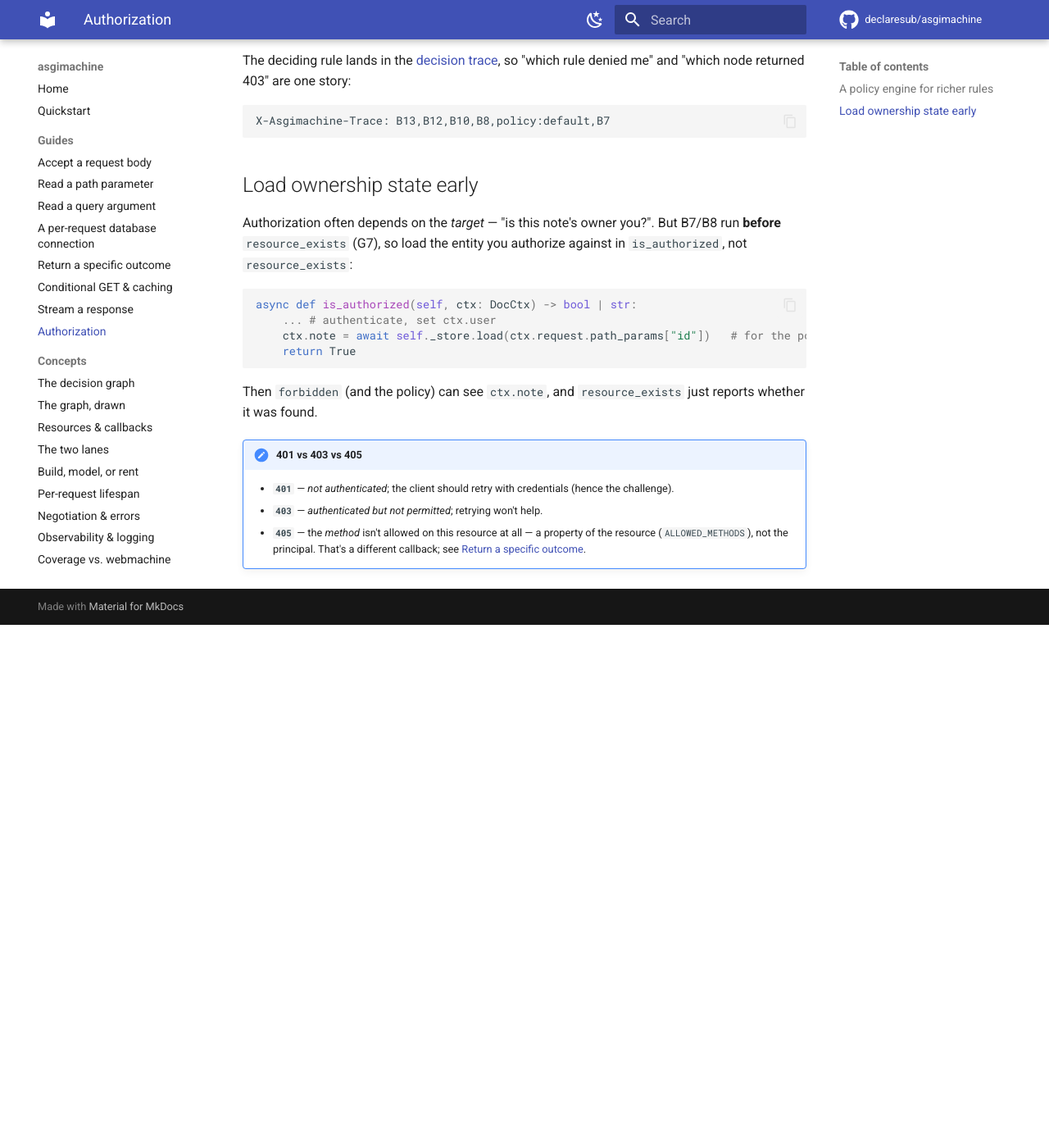
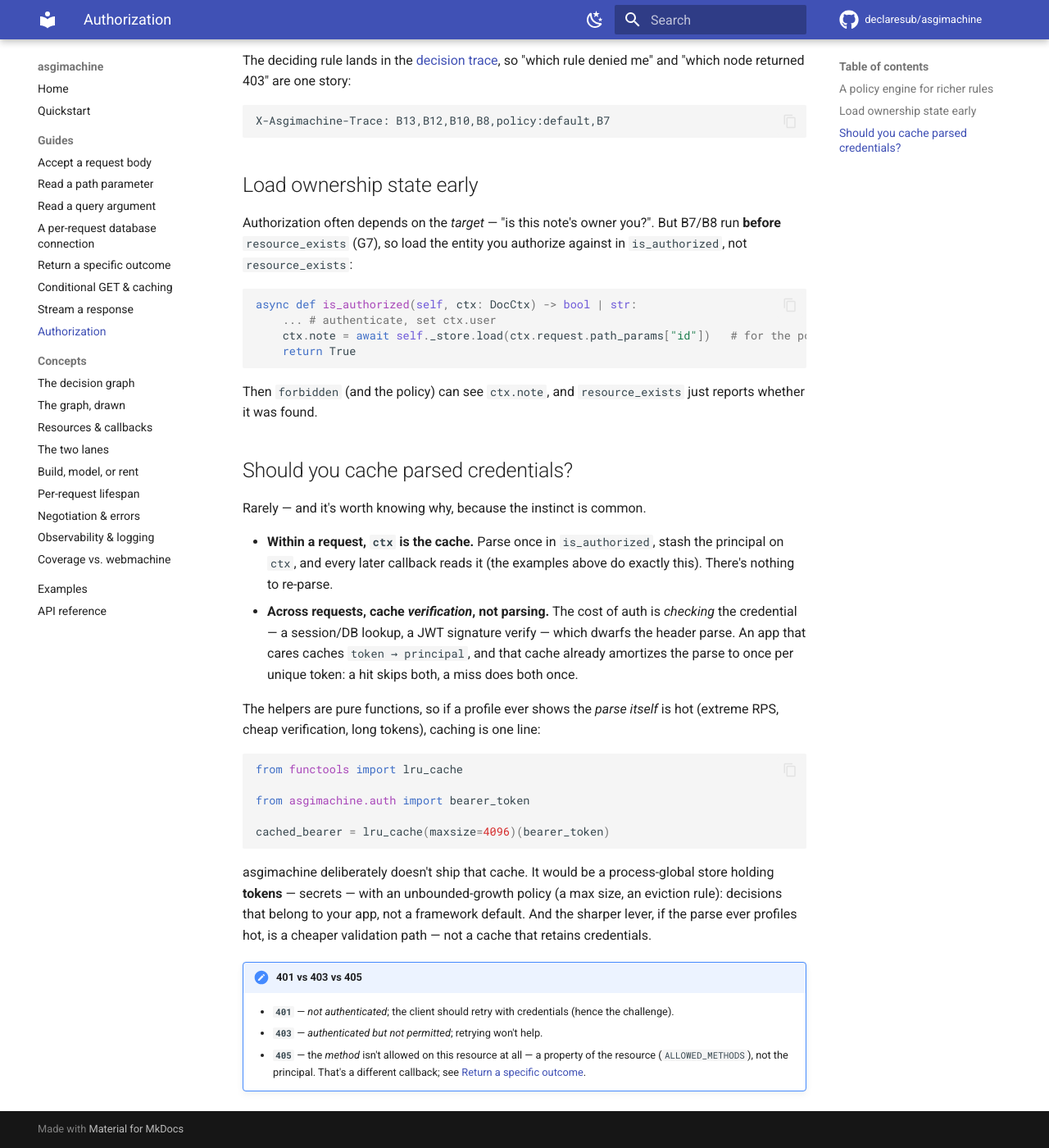
Before and after one commit to declaresub/asgimachine, an MkDocs documentation site: the page built from docs/guides/authorization.md, in a window 1280 px wide and 1400 px high, scrolled down 2134 px. Shown: the whole window at 82% size. Built offline with MkDocs 1.6.1 and Material for MkDocs 9.7.7, drawn with Linux system fonts in a browser that asks for light colours; comment, search, counter and statistics services are not loaded; before the commit the page ends 2896 px from its top, so only the background shows below that.

Commit message:
docs: add "Should you cache parsed credentials?" to the auth guide (#44)
Answer the recurring instinct to cache Authorization header parsing:

- Within a request, ctx is the cache — parse once in is_authorized, stash the
  principal, reuse.
- Across requests, cache verification (token -> principal), not parsing; the
  credential check dwarfs the parse, and that cache amortizes the parse to once per
  unique token.
- The helpers are pure, so lru_cache is one line if a profile ever shows the parse
  is hot.
- Why the framework doesn't ship it: a process-global store holding tokens (secrets)
  with an unbounded-growth policy is the app's decision; and the sharper lever is
  cheaper validation, not a credential-retaining cache.

Co-authored-by: Claude Opus 4.8 <noreply@anthropic.com>

````diff
--- a/docs/guides/authorization.md
+++ b/docs/guides/authorization.md
@@ -126,6 +126,36 @@ async def is_authorized(self, ctx: DocCtx) -> bool | str:
 Then `forbidden` (and the policy) can see `ctx.note`, and `resource_exists` just
 reports whether it was found.
 
+## Should you cache parsed credentials?
+
+Rarely — and it's worth knowing why, because the instinct is common.
+
+- **Within a request, `ctx` is the cache.** Parse once in `is_authorized`, stash the
+  principal on `ctx`, and every later callback reads it (the examples above do
+  exactly this). There's nothing to re-parse.
+- **Across requests, cache *verification*, not parsing.** The cost of auth is
+  *checking* the credential — a session/DB lookup, a JWT signature verify — which
+  dwarfs the header parse. An app that cares caches `token → principal`, and that
+  cache already amortizes the parse to once per unique token: a hit skips both, a
+  miss does both once.
+
+The helpers are pure functions, so if a profile ever shows the *parse itself* is hot
+(extreme RPS, cheap verification, long tokens), caching is one line:
+
+```python
+from functools import lru_cache
+
+from asgimachine.auth import bearer_token
+
+cached_bearer = lru_cache(maxsize=4096)(bearer_token)
+```
+
+asgimachine deliberately doesn't ship that cache. It would be a process-global store
+holding **tokens** — secrets — with an unbounded-growth policy (a max size, an
+eviction rule): decisions that belong to your app, not a framework default. And the
+sharper lever, if the parse ever profiles hot, is a cheaper validation path — not a
+cache that retains credentials.
+
 !!! note "401 vs 403 vs 405"
     - **`401`** — *not authenticated*; the client should retry with credentials
       (hence the challenge).
````
